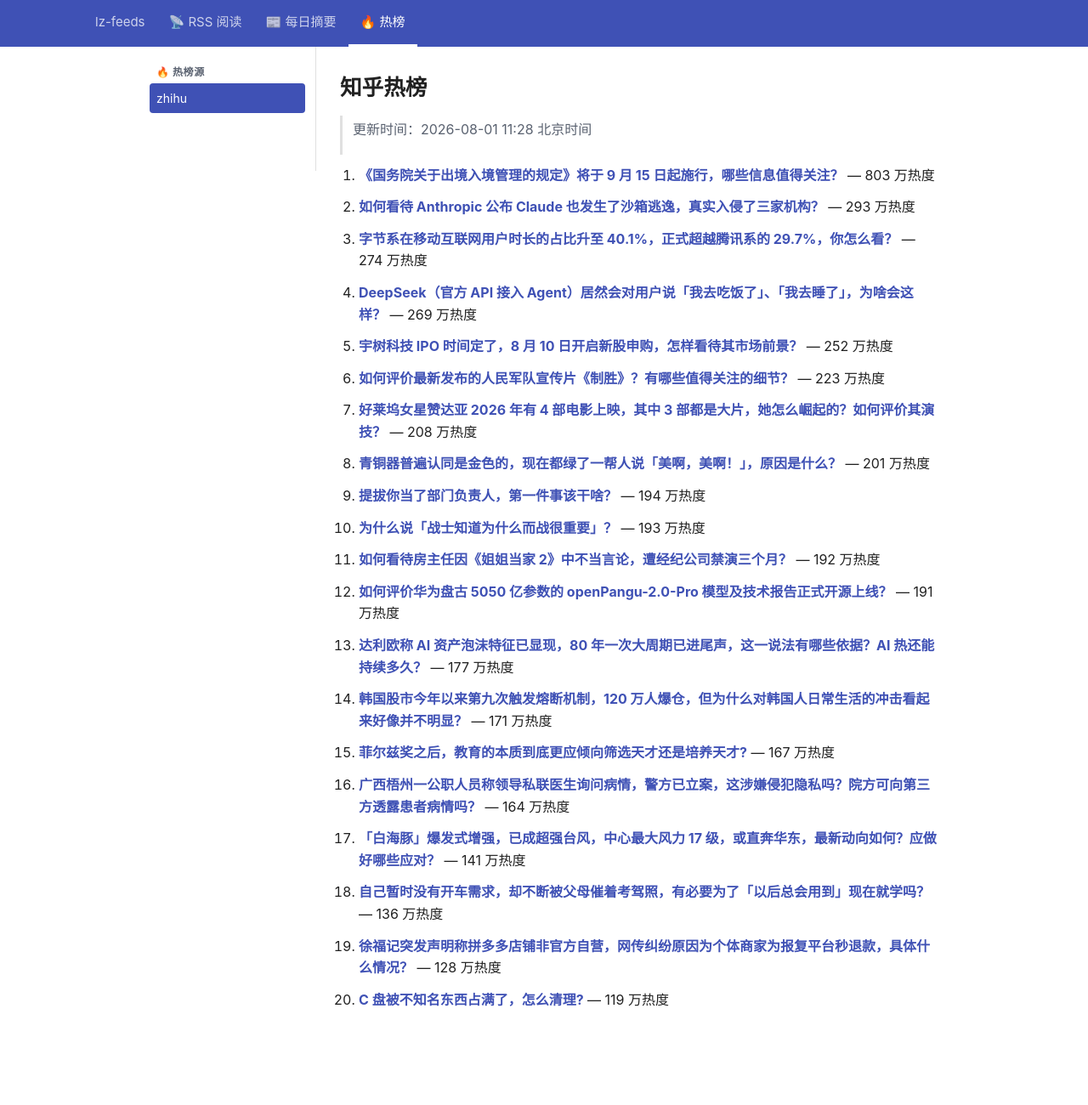
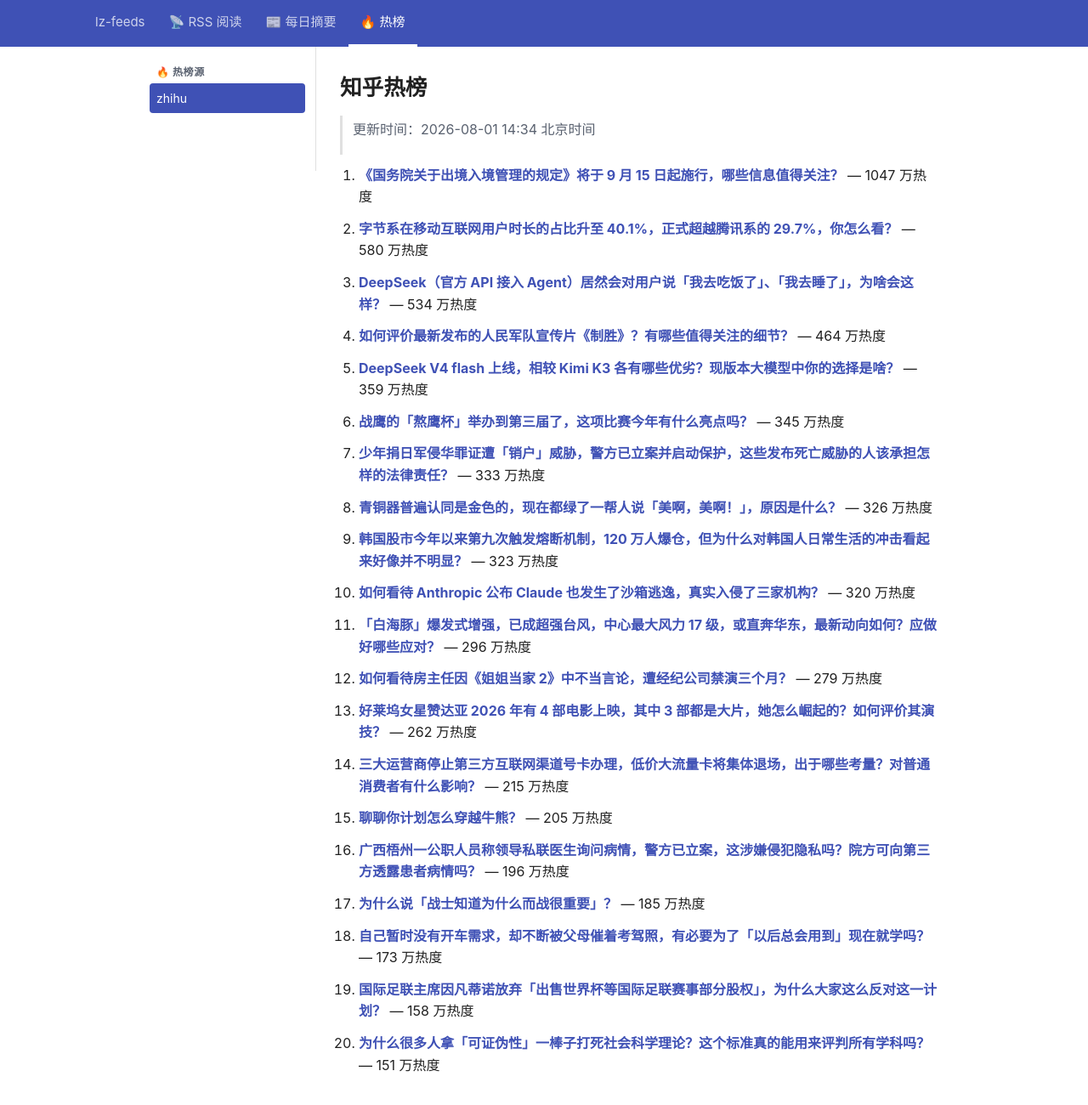
Before and after one commit to lizhang0101/lz-feeds, a Jekyll site: the page built from _hotlist/zhihu.md, in a window 1280 px wide and 1330 px high. Shown: the top 1300 px of the window at 85% size. Built offline with Jekyll 4.4.1, drawn with Linux system fonts in a browser that asks for light colours.

Commit message:
hotlist: 2026-08-01T06:34Z

```diff
--- a/_hotlist/zhihu.md
+++ b/_hotlist/zhihu.md
@@ -1,48 +1,48 @@
 ---
-updated: 2026-08-01 11:28 北京时间
+updated: 2026-08-01 14:34 北京时间
 count: 20
 ---
 
 # 知乎热榜
 
-> 更新时间：2026-08-01 11:28 北京时间
+> 更新时间：2026-08-01 14:34 北京时间
 
-1. **[《国务院关于出境入境管理的规定》将于 9 月 15 日起施行，哪些信息值得关注？](https://www.zhihu.com/question/2066576404393583263)** — 803 万热度
+1. **[《国务院关于出境入境管理的规定》将于 9 月 15 日起施行，哪些信息值得关注？](https://www.zhihu.com/question/2066576404393583263)** — 1047 万热度
 
-2. **[如何看待 Anthropic 公布 Claude 也发生了沙箱逃逸，真实入侵了三家机构？](https://www.zhihu.com/question/2066465758503252393)** — 293 万热度
+2. **[字节系在移动互联网用户时长的占比升至  40.1%，正式超越腾讯系的 29.7%，你怎么看？](https://www.zhihu.com/question/2066465522137260391)** — 580 万热度
 
-3. **[字节系在移动互联网用户时长的占比升至  40.1%，正式超越腾讯系的 29.7%，你怎么看？](https://www.zhihu.com/question/2066465522137260391)** — 274 万热度
+3. **[DeepSeek（官方 API 接入 Agent）居然会对用户说「我去吃饭了」、「我去睡了」，为啥会这样？](https://www.zhihu.com/question/2066223484309434997)** — 534 万热度
 
-4. **[DeepSeek（官方 API 接入 Agent）居然会对用户说「我去吃饭了」、「我去睡了」，为啥会这样？](https://www.zhihu.com/question/2066223484309434997)** — 269 万热度
+4. **[如何评价最新发布的人民军队宣传片《制胜》？有哪些值得关注的细节？](https://www.zhihu.com/question/2065877408276918979)** — 464 万热度
 
-5. **[宇树科技 IPO 时间定了，8 月 10 日开启新股申购，怎样看待其市场前景？](https://www.zhihu.com/question/2066287957024281069)** — 252 万热度
+5. **[DeepSeek V4 flash 上线，相较 Kimi K3 各有哪些优劣？现版本大模型中你的选择是啥？](https://www.zhihu.com/question/2066599476764964006)** — 359 万热度
 
-6. **[如何评价最新发布的人民军队宣传片《制胜》？有哪些值得关注的细节？](https://www.zhihu.com/question/2065877408276918979)** — 223 万热度
+6. **[战鹰的「熬鹰杯」举办到第三届了，这项比赛今年有什么亮点吗？](https://www.zhihu.com/question/2066508146441287245)** — 345 万热度
 
-7. **[好莱坞女星赞达亚 2026 年有 4 部电影上映，其中 3 部都是大片，她怎么崛起的？如何评价其演技？](https://www.zhihu.com/question/2066119170039572343)** — 208 万热度
+7. **[少年捐日军侵华罪证遭「销户」威胁，警方已立案并启动保护，这些发布死亡威胁的人该承担怎样的法律责任？](https://www.zhihu.com/question/2066835566323136078)** — 333 万热度
 
-8. **[青铜器普遍认同是金色的，现在都绿了一帮人说「美啊，美啊！」，原因是什么？](https://www.zhihu.com/question/2049427129285321969)** — 201 万热度
+8. **[青铜器普遍认同是金色的，现在都绿了一帮人说「美啊，美啊！」，原因是什么？](https://www.zhihu.com/question/2049427129285321969)** — 326 万热度
 
-9. **[提拔你当了部门负责人，第一件事该干啥？](https://www.zhihu.com/question/1978759645523907490)** — 194 万热度
+9. **[韩国股市今年以来第九次触发熔断机制，120 万人爆仓，但为什么对韩国人日常生活的冲击看起来好像并不明显？](https://www.zhihu.com/question/2064266887324775991)** — 323 万热度
 
-10. **[为什么说「战士知道为什么而战很重要」？](https://www.zhihu.com/question/796560164)** — 193 万热度
+10. **[如何看待 Anthropic 公布 Claude 也发生了沙箱逃逸，真实入侵了三家机构？](https://www.zhihu.com/question/2066465758503252393)** — 320 万热度
 
-11. **[如何看待房主任因《姐姐当家 2》中不当言论，遭经纪公司禁演三个月？](https://www.zhihu.com/question/2066581443300569756)** — 192 万热度
+11. **[「白海豚」爆发式增强，已成超强台风，中心最大风力 17 级，或直奔华东，最新动向如何？应做好哪些应对？](https://www.zhihu.com/question/2065082521570600023)** — 296 万热度
 
-12. **[如何评价华为盘古 5050 亿参数的 openPangu-2.0-Pro 模型及技术报告正式开源上线？](https://www.zhihu.com/question/2066567142019786000)** — 191 万热度
+12. **[如何看待房主任因《姐姐当家 2》中不当言论，遭经纪公司禁演三个月？](https://www.zhihu.com/question/2066581443300569756)** — 279 万热度
 
-13. **[达利欧称 AI 资产泡沫特征已显现，80 年一次大周期已进尾声，这一说法有哪些依据？AI 热还能持续多久？](https://www.zhihu.com/question/2066610469444347106)** — 177 万热度
+13. **[好莱坞女星赞达亚 2026 年有 4 部电影上映，其中 3 部都是大片，她怎么崛起的？如何评价其演技？](https://www.zhihu.com/question/2066119170039572343)** — 262 万热度
 
-14. **[韩国股市今年以来第九次触发熔断机制，120 万人爆仓，但为什么对韩国人日常生活的冲击看起来好像并不明显？](https://www.zhihu.com/question/2064266887324775991)** — 171 万热度
+14. **[三大运营商停止第三方互联网渠道号卡办理，低价大流量卡将集体退场，出于哪些考量？对普通消费者有什么影响？](https://www.zhihu.com/question/2066605797186823402)** — 215 万热度
 
-15. **[菲尔兹奖之后，教育的本质到底更应倾向筛选天才还是培养天才?](https://www.zhihu.com/question/2064763528163201033)** — 167 万热度
+15. **[聊聊你计划怎么穿越牛熊？](https://www.zhihu.com/topic/2065766104983495645)** — 205 万热度
 
-16. **[广西梧州一公职人员称领导私联医生询问病情，警方已立案，这涉嫌侵犯隐私吗？院方可向第三方透露患者病情吗？](https://www.zhihu.com/question/2066061932646197067)** — 164 万热度
+16. **[广西梧州一公职人员称领导私联医生询问病情，警方已立案，这涉嫌侵犯隐私吗？院方可向第三方透露患者病情吗？](https://www.zhihu.com/question/2066061932646197067)** — 196 万热度
 
-17. **[「白海豚」爆发式增强，已成超强台风，中心最大风力 17 级，或直奔华东，最新动向如何？应做好哪些应对？](https://www.zhihu.com/question/2065082521570600023)** — 141 万热度
+17. **[为什么说「战士知道为什么而战很重要」？](https://www.zhihu.com/question/796560164)** — 185 万热度
 
-18. **[自己暂时没有开车需求，却不断被父母催着考驾照，有必要为了「以后总会用到」现在就学吗？](https://www.zhihu.com/question/2065447454913335537)** — 136 万热度
+18. **[自己暂时没有开车需求，却不断被父母催着考驾照，有必要为了「以后总会用到」现在就学吗？](https://www.zhihu.com/question/2065447454913335537)** — 173 万热度
 
-19. **[徐福记突发声明称拼多多店铺非官方自营，网传纠纷原因为个体商家为报复平台秒退款，具体什么情况？](https://www.zhihu.com/question/2065846000862720837)** — 128 万热度
+19. **[国际足联主席因凡蒂诺放弃「出售世界杯等国际足联赛事部分股权」，为什么大家这么反对这一计划？](https://www.zhihu.com/question/2066811074758665895)** — 158 万热度
 
-20. **[C 盘被不知名东西占满了，怎么清理?](https://www.zhihu.com/question/14987433022)** — 119 万热度
+20. **[为什么很多人拿「可证伪性」一棒子打死社会科学理论？这个标准真的能用来评判所有学科吗？](https://www.zhihu.com/question/2057577839566780194)** — 151 万热度
```
